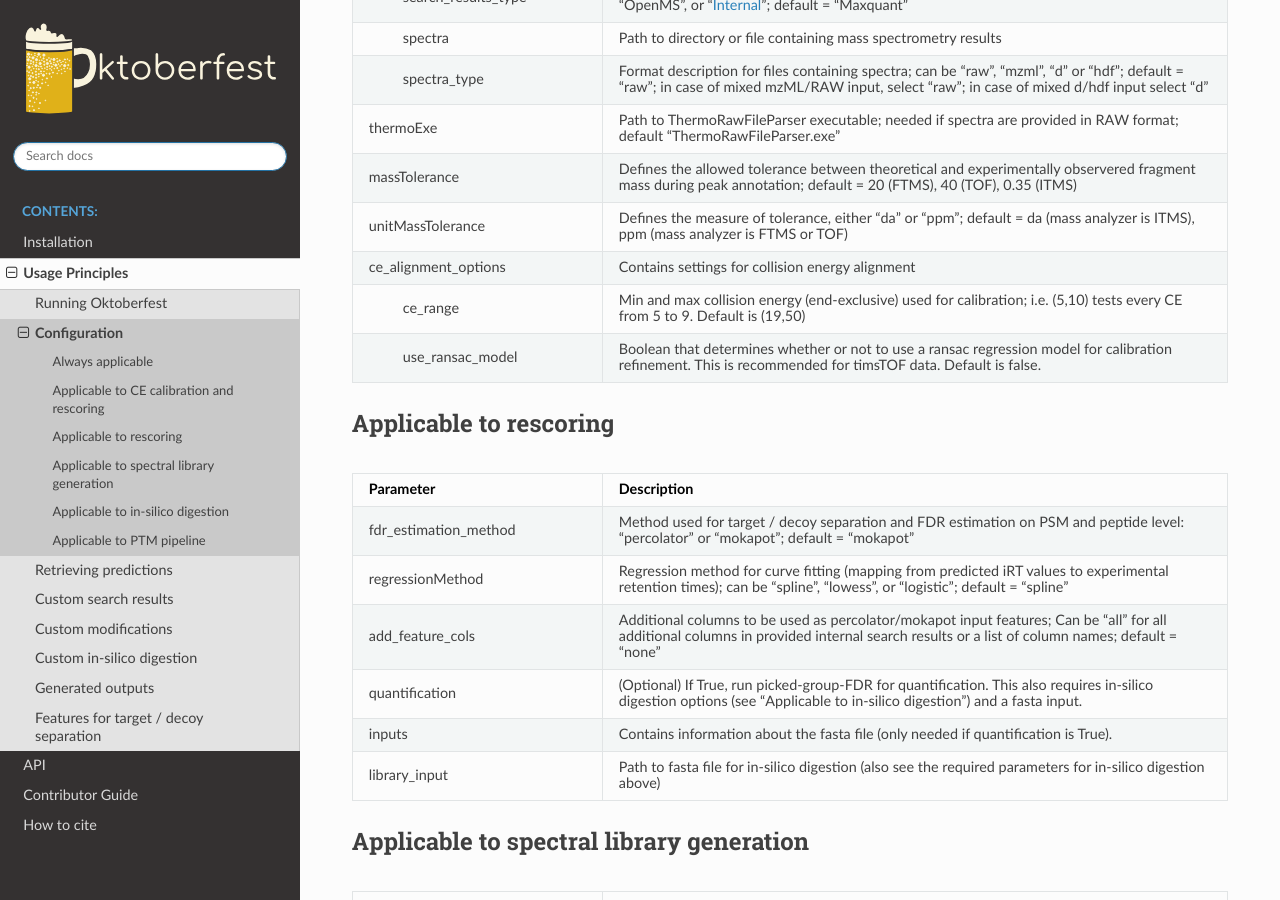
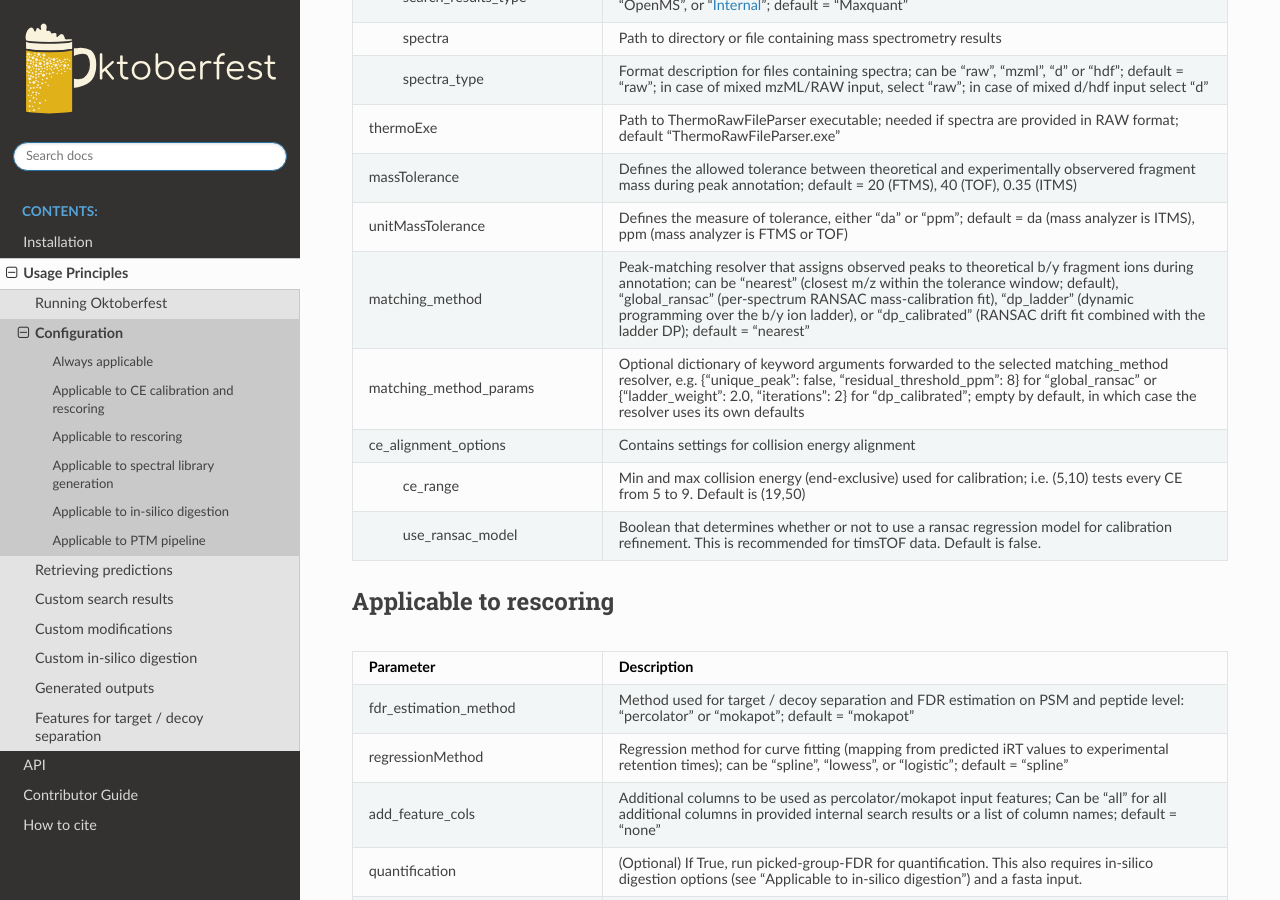
Before and after one commit to wilhelm-lab/oktoberfest, a Sphinx documentation site: the page built from docs/config.rst, in a window 1280 px wide and 900 px high, scrolled down 1316 px. Built offline with Sphinx 7.4.7 and the Read the Docs theme 3.1.0, drawn with Linux system fonts in a browser that asks for light colours.

Commit message:
Document matching_method and matching_method_params config options

```diff
--- a/docs/config.rst
+++ b/docs/config.rst
@@ -69,6 +69,12 @@ Applicable to CE calibration and rescoring
    | massTolerance              | Defines the allowed tolerance between theoretical and experimentally observered fragment mass during peak annotation; default = 20 (FTMS), 40 (TOF), 0.35 (ITMS)                                                                                                                           |
    +----------------------------+--------------------------------------------------------------------------------------------------------------------------------------------------------------------------------------------------------------------------------------------------------------------------------------------+
    | unitMassTolerance          | Defines the measure of tolerance, either "da" or "ppm"; default = da (mass analyzer is ITMS), ppm (mass analyzer is FTMS or TOF)                                                                                                                                                           |
+   +----------------------------+--------------------------------------------------------------------------------------------------------------------------------------------------------------------------------------------------------------------------------------------------------------------------------------------+
+   | matching_method            | Peak-matching resolver that assigns observed peaks to theoretical b/y fragment ions during annotation; can be "nearest" (closest m/z within the tolerance window; default), "global_ransac" (per-spectrum RANSAC mass-calibration fit), "dp_ladder" (dynamic programming over the b/y ion  |
+   |                            | ladder), or "dp_calibrated" (RANSAC drift fit combined with the ladder DP); default = "nearest"                                                                                                                                                                                            |
+   +----------------------------+--------------------------------------------------------------------------------------------------------------------------------------------------------------------------------------------------------------------------------------------------------------------------------------------+
+   | matching_method_params     | Optional dictionary of keyword arguments forwarded to the selected matching_method resolver, e.g. {"unique_peak": false, "residual_threshold_ppm": 8} for "global_ransac" or {"ladder_weight": 2.0, "iterations": 2} for "dp_calibrated"; empty by default, in which case the resolver uses|
+   |                            | its own defaults                                                                                                                                                                                                                                                                           |
    +----------------------------+--------------------------------------------------------------------------------------------------------------------------------------------------------------------------------------------------------------------------------------------------------------------------------------------+
    | ce_alignment_options       | Contains settings for collision energy alignment                                                                                                                                                                                                                                           |
    +----------------------------+--------------------------------------------------------------------------------------------------------------------------------------------------------------------------------------------------------------------------------------------------------------------------------------------+
```
